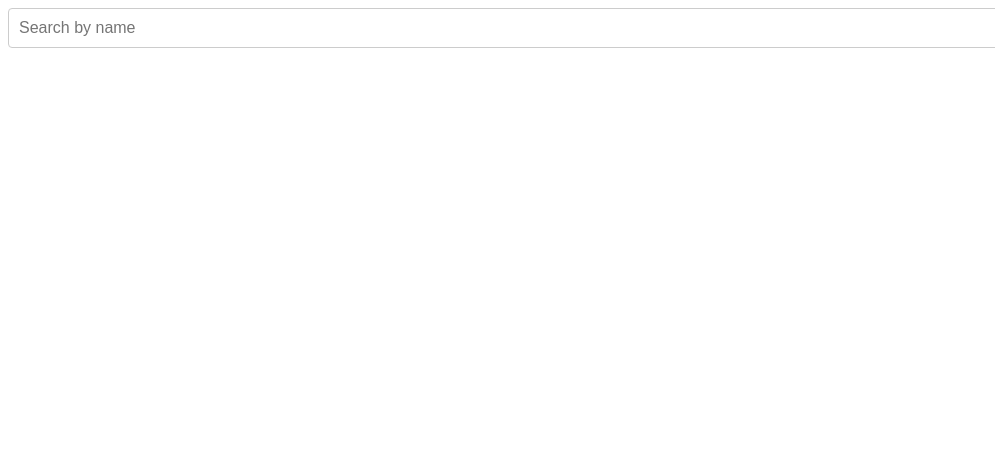
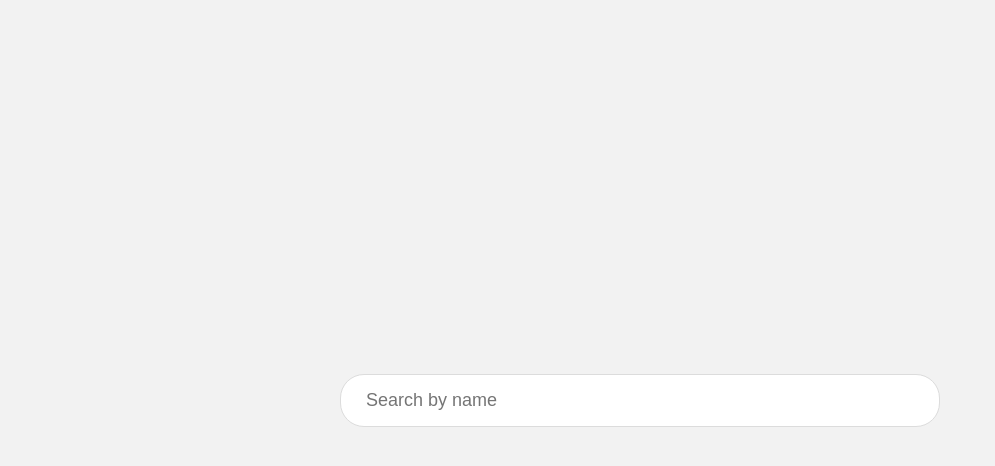
Before and after one commit to molla-12/simple-html-site, a website: page index.html in a window 1280 px wide. Shown: the whole page, without its empty margins (0-995 px from the left). Drawn offline with Linux system fonts and the light colour scheme.

Commit message:
style update

```diff
--- a/style.css
+++ b/style.css
@@ -1,11 +1,37 @@
+/* General page styling */
+body {
+    font-family: Arial, sans-serif;
+    background-color: #f2f2f2;
+    display: flex;
+    justify-content: center;
+    align-items: center;
+    height: 100vh; /* Full viewport height */
+    margin: 0;
+}
 
+/* Container for the search input */
+.container {
+    text-align: center;
+    width: 100%;
+    max-width: 600px; /* Limit max width of the search bar */
+    position: relative; /* Needed for relative positioning of #results */
+}
+
+/* Styling for the search input field */
 #search-input {
     width: 100%;
-    padding: 10px;
-    font-size: 16px;
-    border: 1px solid #ccc;
-    border-radius: 4px;
-    margin-bottom: 10px;
+    padding: 15px 25px;
+    font-size: 18px;
+    border-radius: 24px;
+    border: 1px solid #dcdcdc;
+    outline: none;
+    box-sizing: border-box;
+    transition: all 0.3s ease;
+}
+
+#search-input:focus {
+    border-color: #4285f4; /* Google Blue */
+    box-shadow: 0 0 5px rgba(66, 133, 244, 0.5);
 }
 
 #results ul {
```
